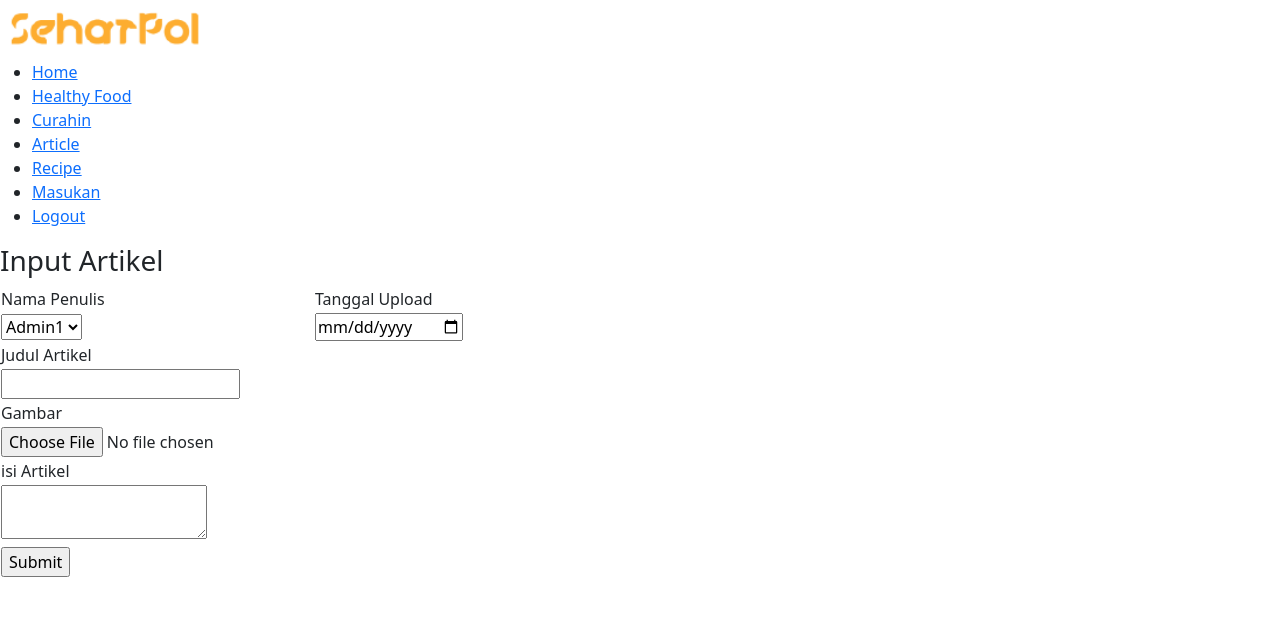
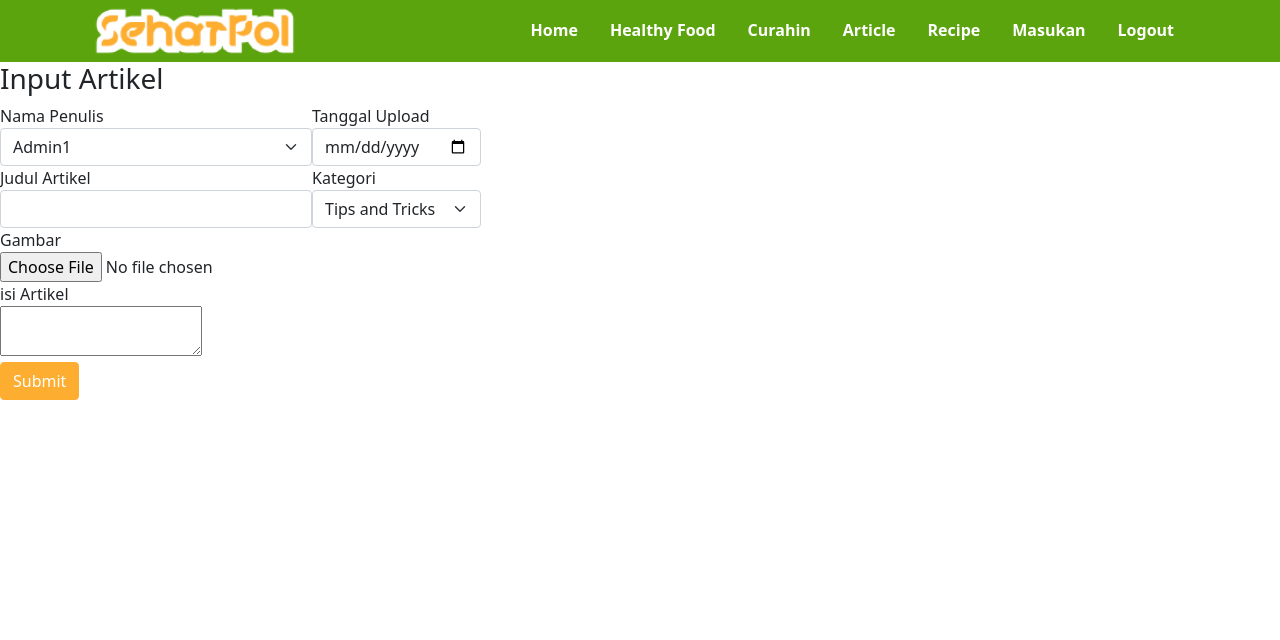
Before and after one commit to AdiRobertus/Sehatpol, a PHP site: page /admin/edit_artikel.php?idA=1 in a window 1280 px wide. Shown: the top 640 px of the page. Run offline with PHP 8.4, Linux system fonts and the light colour scheme; data comes from the database, SQL or seed files in the repository; data that the repository does not hold is empty.

Commit message:
fixs 1.1
tambahin kategori artikel

```diff
--- a/Sehatpol/admin/edit_artikel.php
+++ b/Sehatpol/admin/edit_artikel.php
@@ -1,10 +1,10 @@
 <!DOCTYPE html>
 <html lang="en">
 <head>
-	<title>Masukan || SehatPol</title>
+	<title>Article - SehatPol</title>
 	<meta charset="utf-8">
   	<meta name="viewport" content="width=device-width, initial-scale=1">
-	<link rel="stylesheet" type="text/css" href="asset/css/masukan.css">
+	<link rel="stylesheet" type="text/css" href="asset/css/main.css">
 	<link href="https://cdn.jsdelivr.net/npm/bootstrap@5.1.3/dist/css/bootstrap.min.css" rel="stylesheet" integrity="sha384-1BmE4kWBq78iYhFldvKuhfTAU6auU8tT94WrHftjDbrCEXSU1oBoqyl2QvZ6jIW3" crossorigin="anonymous">
 
 </head>
@@ -49,7 +49,7 @@
 			<tr>
 				<input type="hidden" name="idA" value="<?php echo $data['idA'] ?>">
 				<td>
-					<select name="nama">
+					<select name="nama" class="form-select">
 						<?php
 						include "koneksi.php";
 						$perintah="select * from admin";
@@ -63,15 +63,23 @@
 					</select>
 				</td>
 				<td>
-					<input type="date" name="tanggal" value="<?php echo $data['Tgl'] ?>">
+					<input type="date" name="tanggal" value="<?php echo $data['Tgl'] ?>" class="form-control">
 				</td>
 			</tr>
 			<tr>
 				<td>Judul Artikel</td>
+				<td>Kategori</td>
 			</tr>
 			<tr>
 				<td>
-					<input type="text" name="judul" value="<?php echo $data['Judul'] ?>">
+					<input type="text" name="judul" value="<?php echo $data['Judul'] ?>" class="form-control">
+				</td>
+				<td>
+					<select name="Kategori" value="<?php echo $data['Kategori'] ?>" class="form-select">
+						<option>Tips and Tricks</option>
+						<option>Lifestyle</option>
+						<option>Sports</option>
+					</select>
 				</td>
 			</tr>
 			<tr>
@@ -79,7 +87,7 @@
 			</tr>
 			<tr>
 				<td>
-					<input type="file" accept="image/*" name="gambar" value="<?php echo $data['Gambar'] ?>">
+					<input type="file" accept="image/*" name="gambar" value="<?php echo $data['Gambar'] ?>" class="form-control-file">
 				</td>
 			</tr>
 			<tr>
@@ -87,11 +95,11 @@
 			</tr>
 			<tr>
 				<td>
-					<textarea name="isi"></textarea>
+					<textarea name="isi" value="<?php echo $data['Deskripsi'] ?>"></textarea>
 				</td>
 			</tr>
 			<tr>
-				<td><input type="submit" value="Submit"></td>
+				<td><input class="btn btn-primary" type="submit" value="Submit" style="background-color: #FDAD30; border-color: #FDAD30;"></td>
 			</tr>
 		</table>
 	</form>
--- a/Sehatpol/admin/submit_artikel.php
+++ b/Sehatpol/admin/submit_artikel.php
@@ -3,10 +3,11 @@ include 'koneksi.php';
 $nama = $_POST['nama'];
 $tanggal = $_POST['tanggal'];
 $judul = $_POST['judul'];
+$kategori = $_POST['kategori'];
 $gambar = $_POST['gambar'];
 $isi = $_POST['isi'];
 
-mysqli_query($conn,"INSERT INTO artikel VALUES('','1','$judul','$gambar','$tanggal','$nama','$isi')");
+mysqli_query($conn,"INSERT INTO artikel VALUES('','1','$judul','kategori','$gambar','$tanggal','$nama','$isi')");
 
 header("location:artikel.php?pesan=input");
 ?>
--- a/Sehatpol/admin/submit_edit_artikel.php
+++ b/Sehatpol/admin/submit_edit_artikel.php
@@ -4,10 +4,11 @@ $id = $_POST['idA'];
 $nama = $_POST['nama'];
 $tanggal = $_POST['tanggal'];
 $judul = $_POST['judul'];
+$kategori = $_POST['Kategori'];
 $gambar = $_POST['gambar'];
 $isi = $_POST['isi'];
 
-mysqli_query($conn,"UPDATE artikel SET Judul='$judul', Gambar='$gambar', Tgl='$tanggal', Penulis='$nama', Deskripsi='$isi' WHERE idA='$id'");
+mysqli_query($conn,"UPDATE artikel SET Judul='$judul', Kategori=$kategori, Gambar='$gambar', Tgl='$tanggal', Penulis='$nama', Deskripsi='$isi' WHERE idA='$id'");
 
 header("location:artikel.php?pesan=update");
 ?>
```
Also changed, not shown: Sehatpol/admin/artikel.php (+16 -6 lines), Sehatpol/admin/edit_resep.php (+4 -4 lines), Sehatpol/admin/resep.php (+4 -4 lines).
